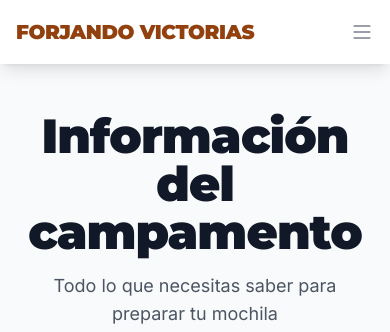
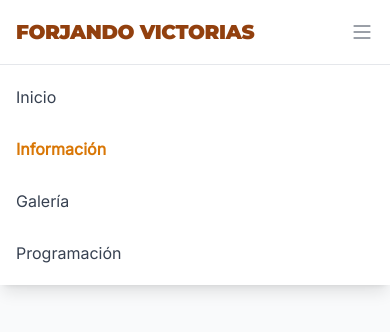
Before and after one commit to iglesiapdcelmilagro-a11y/Campamento-2026, a plain HTML site: page info.html in a window 390 px wide. Both pictures are taken after a click on the button 362 px from the left and 32 px from the top of the page. Shown: the top 332 px of the page. Drawn offline with nearby package versions, Linux system fonts and the light colour scheme.

Commit message:
Add files via upload

```diff
--- a/info.html
+++ b/info.html
@@ -13,8 +13,6 @@
 </head>
 <body class="bg-gray-50 text-gray-900">
 
-    <!-- Navegación simple -->
-<!-- NAVBAR (el mismo para todas las páginas) -->
 <nav class="bg-white shadow-lg sticky top-0 z-50">
     <div class="max-w-6xl mx-auto px-4">
         <div class="flex justify-between items-center h-16">
@@ -23,15 +21,14 @@
                 FORJANDO VICTORIAS
             </a>
 
-            <!-- Menú de navegación -->
+
             <div class="hidden md:flex space-x-8">
                 <a href="index.html" class="text-gray-700 hover:text-amber-600 transition font-medium">Inicio</a>
-                <a href="info.html" class="text-gray-700 hover:text-amber-600 transition font-medium">Información</a>
+                <a href="info.html" class="text-amber-600 font-bold border-b-2 border-amber-600 pb-1">Información</a>
                 <a href="gallery.html" class="text-gray-700 hover:text-amber-600 transition font-medium">Galería</a>
                 <a href="schedule.html" class="text-gray-700 hover:text-amber-600 transition font-medium">Programación</a>
             </div>
 
-            <!-- Botón menú móvil -->
             <button id="menuBtn" class="md:hidden text-gray-700 hover:text-amber-600">
                 <svg class="w-6 h-6" fill="none" stroke="currentColor" viewBox="0 0 24 24">
                     <path stroke-linecap="round" stroke-linecap="round" d="M4 6h16M4 12h16M4 18h16" />
@@ -40,25 +37,22 @@
         </div>
     </div>
 
-    <!-- Menú móvil desplegable -->
     <div id="mobileMenu" class="hidden md:hidden bg-white border-t border-gray-200">
         <div class="flex flex-col space-y-3 px-4 py-3">
             <a href="index.html" class="text-gray-700 hover:text-amber-600 transition py-2">Inicio</a>
-            <a href="info.html" class="text-gray-700 hover:text-amber-600 transition py-2">Información</a>
+            <a href="info.html" class="text-amber-600 font-bold py-2">Información</a>
             <a href="gallery.html" class="text-gray-700 hover:text-amber-600 transition py-2">Galería</a>
-            <a href="schedule.html" class="text-gray-700 hover:text-amber-600 transition font-medium">Programación</a>
+            <a href="schedule.html" class="text-gray-700 hover:text-amber-600 transition py-2">Programación</a>
         </div>
     </div>
 </nav>
 
-    <!-- Contenido: toda la info útil -->
     <main class="max-w-6xl mx-auto px-4 py-12">
 
-        <!-- Título de la página -->
+
         <h1 class="font-title text-5xl text-center mb-4">Información del campamento</h1>
         <p class="text-center text-gray-600 text-lg mb-12">Todo lo que necesitas saber para preparar tu mochila</p>
 
-        <!-- TARJETA DE DATOS CLAVE -->
         <div class="bg-white rounded-3xl shadow-2xl overflow-hidden mb-16 border border-gray-100">
             <div class="grid md:grid-cols-2">
                 <div class="h-64 md:h-auto bg-amber-800 relative">
@@ -95,12 +89,11 @@
             </div>
         </div>
 
-        <!-- AVENTURA EN EL VOLCÁN -->
         <div class="mb-16">
             <h2 class="font-title text-4xl text-center mb-6 text-amber-700">🌋 AVENTURA EN EL VOLCÁN</h2>
 
             <div class="bg-white rounded-3xl p-8 shadow-xl border border-gray-100">
-                <!-- Vestimenta Volcán -->
+
                 <div class="mb-8">
                     <h3 class="font-title text-2xl mb-4 flex items-center gap-2">
                         <span class="w-8 h-8 bg-amber-100 rounded-full flex items-center justify-center">
@@ -130,7 +123,6 @@
                     </div>
                 </div>
 
-                <!-- Calzado Volcán -->
                 <div class="mb-8">
                     <h3 class="font-title text-2xl mb-4 flex items-center gap-2">
                         <span class="w-8 h-8 bg-amber-100 rounded-full flex items-center justify-center">
@@ -143,7 +135,6 @@
                     <p class="text-gray-700 ml-10">Tenis cómodos o botas</p>
                 </div>
 
-                <!-- Equipo Volcán -->
                 <div>
                     <h3 class="font-title text-2xl mb-4 flex items-center gap-2">
                         <span class="w-8 h-8 bg-amber-100 rounded-full flex items-center justify-center">
@@ -171,12 +162,10 @@
             </div>
         </div>
 
-        <!-- LISTADO GENERAL VESTIMENTA -->
         <div class="mb-16">
             <h2 class="font-title text-3xl text-center mb-8">📋 LISTADO GENERAL VESTIMENTA</h2>
 
             <div class="bg-white rounded-3xl p-8 shadow-xl border border-gray-100">
-                <!-- Primera fila: elementos comunes -->
                 <div class="grid grid-cols-2 md:grid-cols-4 gap-4 mb-8">
                     <div class="bg-amber-50 p-4 rounded-2xl text-center">
                         <svg class="w-8 h-8 mx-auto mb-2 text-amber-600" fill="none" stroke="currentColor" viewBox="0 0 24 24">
@@ -204,7 +193,6 @@
                     </div>
                 </div>
 
-                <!-- Sección separada para señoritas y hombres -->
                 <div class="grid md:grid-cols-2 gap-6">
                     <!-- Señoritas -->
                     <div class="bg-pink-50 rounded-2xl p-6">
@@ -300,11 +288,11 @@
                 </div>
             </div>
 
-            <!-- Nota aclaratoria (por si acaso) -->
+
             <p class="text-center text-gray-600 mt-6 italic">* Botas y sombreros para la ocasión especial</p>
         </div>
 
-        <!-- CONTACTOS (se mantiene igual) -->
+
         <div class="bg-gray-900 text-white rounded-3xl p-8 md:p-12 shadow-2xl">
             <div class="text-center mb-10">
                 <span class="text-amber-400 font-bold text-sm tracking-widest uppercase">¿Hablamos?</span>
@@ -344,5 +332,17 @@
     <footer class="bg-gray-900 text-gray-400 py-6 text-center text-sm border-t border-gray-800">
         © 2026 Forjando Victorias · Campamento Juvenil
     </footer>
+
+    <!-- SCRIPT DEL MENÚ MÓVIL (lo que te faltaba) -->
+    <script>
+        const menuBtn = document.getElementById('menuBtn');
+        const mobileMenu = document.getElementById('mobileMenu');
+
+        if (menuBtn && mobileMenu) {
+            menuBtn.addEventListener('click', () => {
+                mobileMenu.classList.toggle('hidden');
+            });
+        }
+    </script>
 </body>
 </html>
```
